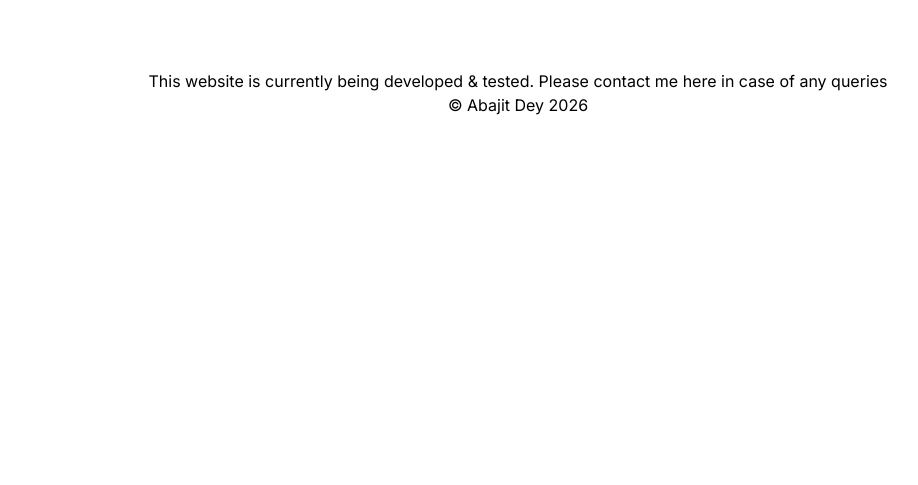
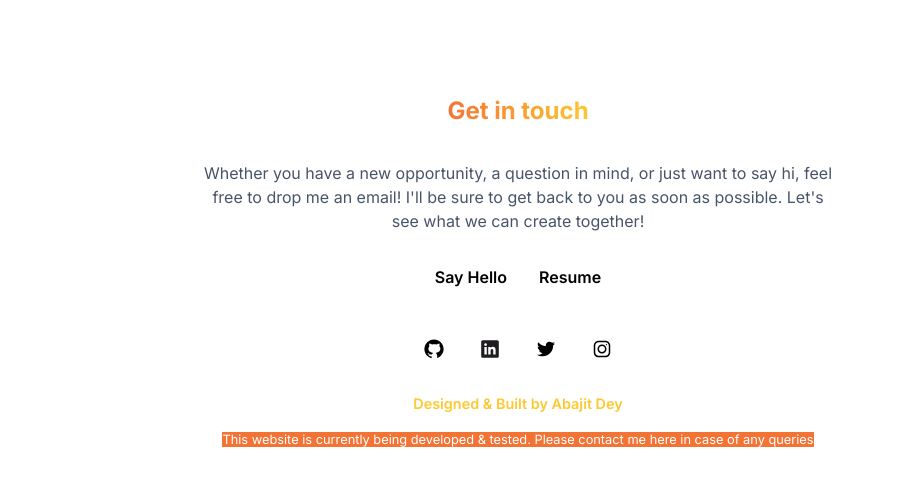
Before and after one commit to BasicallyMe/basically-portfolio, an Eleventy site: page src/index.njk in a window 1280 px wide. Shown: the part 1647-2132 px from the top of the page, without its empty margins (122-1040 px from the left). Before the commit the page ends 1772 px from the top, so only its background shows below. Built offline with nearby package versions, Linux system fonts and the light colour scheme; Eleventy itself is replaced by a stand-in of ours; files that its build step writes are made by us from their sources; files whose address does not match are found by name.

Commit message:
Added footer section
Updated footer section, added social icons and text for footer card. Also added links to mail and resume

```diff
--- a/package.json
+++ b/package.json
@@ -22,6 +22,7 @@
     "@11ty/eleventy": "^2.0.0"
   },
   "dependencies": {
-    "@11ty/eleventy-img": "^3.0.0"
+    "@11ty/eleventy-img": "^3.0.0",
+    "eleventy-plugin-svg-contents": "^0.7.0"
   }
 }
--- a/src/_includes/about.njk
+++ b/src/_includes/about.njk
@@ -10,17 +10,15 @@
         href="https://en.wikipedia.org/wiki/Logo_(programming_language)"
         >LOGO</a
       >. I first learned about HTML and CSS in High School and wrote my first
-      HTML scripts for a website about super cars (it had 4 hyperlinked pages).
+      HTML scripts for a website about supercars (it had 4 hyperlinked pages).
     </p>
     <p class="about__text">
-      <mark>
         Fun fact: I spent my entire one month vacation to design this and I
-        scored the highest in the entire class.</mark
-      >
+        scored the highest in the entire class.
     </p>
     <p class="about__text">
       Six years later, after trying out different programming languages, I
-      finally decided to learn about web development in August 2021. Two months
+      finally decided to learn web development in August 2021. Two months
       later, I built a web app using React and Firebase for my final year
       project. I’m now a year into my first job as a developer at
       <a
--- a/src/_includes/footer.njk
+++ b/src/_includes/footer.njk
@@ -1,6 +1,41 @@
 <footer class="footer" id="contact">
-  <p>
-    This website is currently being developed & tested. Please contact me <a href="mailto:abajitdey@zohomail.in">here</a> in case of any queries
+  <h2 class="footer__title gradient-text">Get in touch</h2>
+  <p class="footer__text">
+    Whether you have a new opportunity, a question in mind, or just want to say
+    hi, feel free to drop me an email! I'll be sure to get back to you as soon
+    as possible. Let's see what we can create together!
   </p>
-  <p>&copy; Abajit Dey {% year %}</p>
+  <div class="footer__links">
+    <a href="mailto:abajitdey@zohomail.in" class="footer__link">Say Hello</a>
+    <a href="pdfs/Resume.pdf" target="_blank" class="footer__link">Resume</a>
+  </div>
+  <div class="footer__links">
+    <a href="https://github.com/BasicallyMe" target="_blank">
+      {% EleventySVG "/icons/github_icon.svg", "Icon for github", "(min-width:
+      30px) 50vw, 100vw" %}
+    </a>
+    <a href="https://www.linkedin.com/in/abajit-dey-704b73206/" target="_blank">
+      {% EleventySVG "/icons/linkedin_icon.svg", "Icon for linkedin",
+      "(min-width: 30px) 50vw, 100vw" %}
+    </a>
+    <a href="https://twitter.com/justAbajit" target="_blank">
+      {% EleventySVG "/icons/twitter_icon.svg", "Icon for github", "(min-width:
+      30px) 50vw, 100vw" %}
+    </a>
+    <a href="https://www.instagram.com/basicallyababy/" target="_blank">
+      {% EleventySVG "/icons/instagram_icon.svg", "Icon for linkedin",
+      "(min-width: 30px) 50vw, 100vw" %}
+    </a>
+  </div>
+  <p class="footer__credit">
+    <a href="https://github.com/BasicallyMe/basically-portfolio"
+      >Designed & Built by Abajit Dey</a
+    >
+  </p>
+  <p class="footer__text notification">
+    <mark>
+      This website is currently being developed & tested. Please contact me
+      <a href="mailto:abajitdey@zohomail.in">here</a> in case of any queries
+    </mark>
+  </p>
 </footer>
--- a/src/css/style.css
+++ b/src/css/style.css
@@ -152,18 +152,60 @@ h2 {
   transform: scaleX(1);
 }
 
-.footer {
-  flex-shrink: 0;
-  width: 100%;
-  padding: 0.5rem 0;
-  text-align: center;
-}
-
 .heading--main {
   padding: 1rem 0;
   font-size: 2.5rem;
   font-weight: 700;
   color: var(--amber-600);
+}
+
+/* Footer styles */
+
+.footer {
+  padding: 2rem 1rem;
+  flex-shrink: 0;
+  text-align: center;
+  display: flex;
+  flex-direction: column;
+  align-items: center;
+}
+
+.footer__title {
+  margin-bottom: 2rem;
+  color: var(--slate-600);
+}
+
+.footer__text {
+  margin-bottom: 1rem;
+  max-width: 40rem;
+  color: var(--slate-600);
+}
+
+.footer__links {
+  margin-bottom: 2rem;
+  margin-top: 1rem;
+  display: flex;
+  gap: 2rem;
+}
+
+.footer__link {
+  font-weight: 600;
+}
+
+.footer__credit {
+  font-weight: 600;
+  font-size: 0.9rem;
+  color: #fdc830;
+  transition: color 0.3s ease-in;
+}
+
+.footer__credit:hover {
+  color: #f37335;
+}
+
+.notification {
+  font-size: 0.8rem;
+  margin-top: 1rem;
 }
 
 /* Profile Styles */
```
Also changed, not shown: .eleventy.js, src/icons/github_icon.svg (added), src/icons/instagram_icon.svg (added), src/icons/linkedin_icon.svg (added), src/icons/twitter_icon.svg (added), 1 other file.
